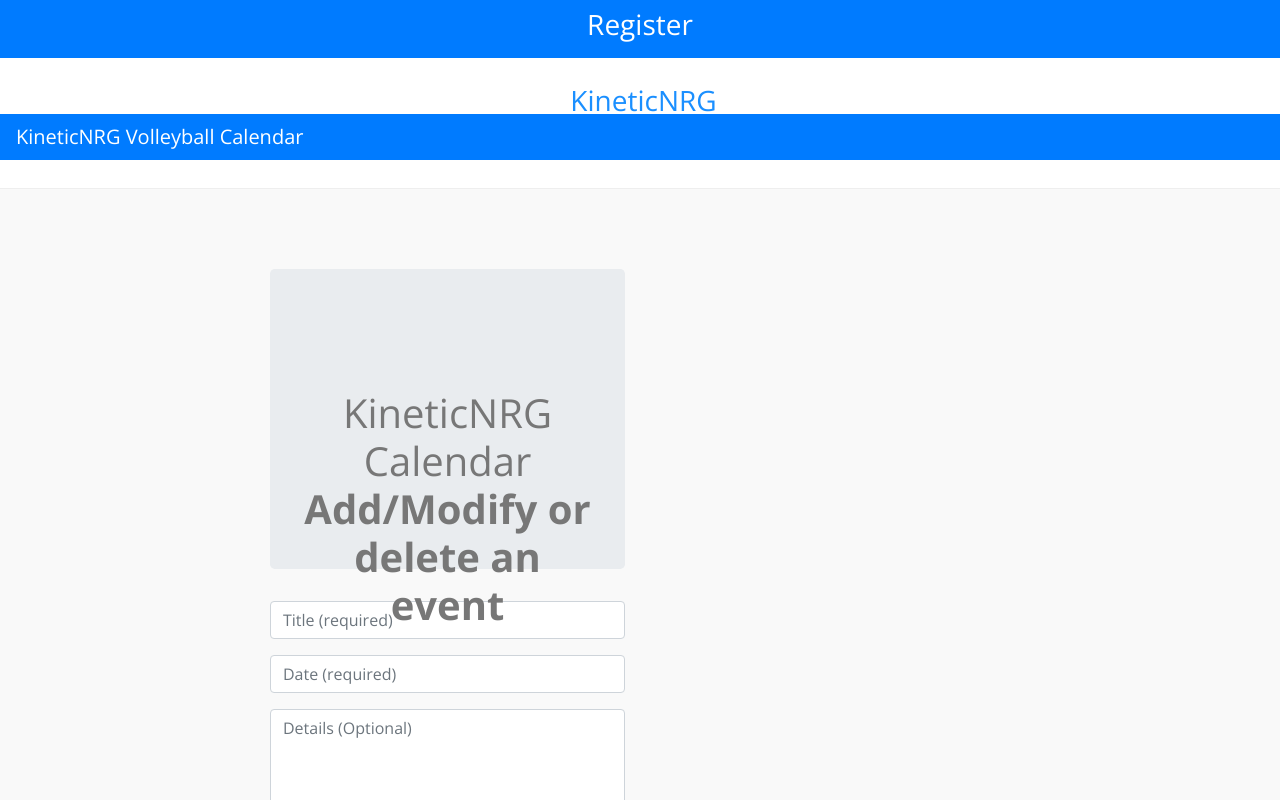
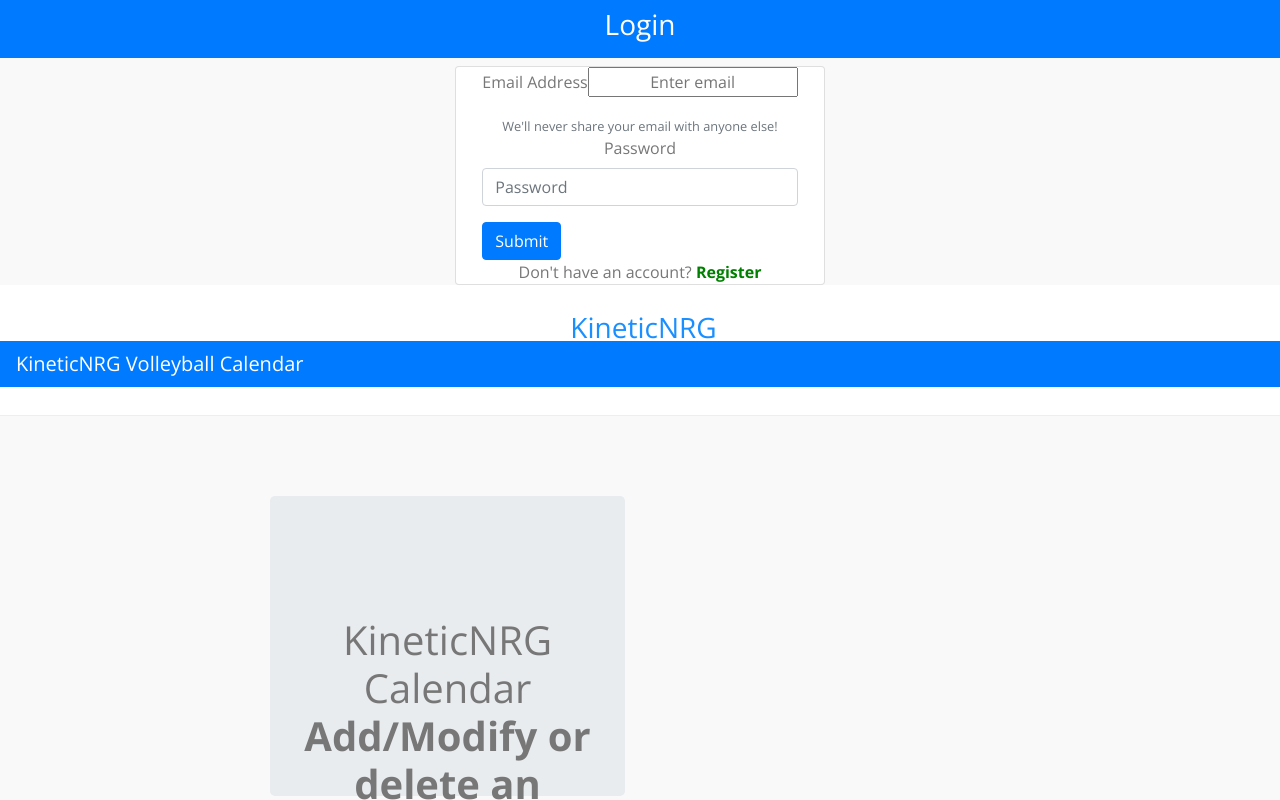
Before and after one commit to danigehr16/volleyball-app, a React (Create React App) app in the folder client/: page /login in a window 1280 px wide. Shown: the top 800 px of the page. Built offline with nearby package versions, Linux system fonts and the light colour scheme; no server answers.

Commit message:
added login pages and code

```diff
--- a/client/src/App.css
+++ b/client/src/App.css
@@ -228,3 +228,9 @@
   flex-basis: calc(100%/7);
   width: calc(100%/7);
 }
+
+.hv-center {
+  display: flex;
+  justify-content: center;
+  align-items: center;
+}
--- a/client/src/App.js
+++ b/client/src/App.js
@@ -1,10 +1,15 @@
-import React from 'react';
-// import './AlertComponent.css';
+import React, {useState} from 'react';
+import LoginHeader from "./login/LoginHeader/LoginHeader";
+import LoginForm from './login/LoginForm/LoginForm';
+import RegistrationForm from './login/RegistrationForm/index';
+import Home from './login/Home/Home';
+import AlertComponent from './login/AlertComponent/AlertComponent';
 import { BrowserRouter as Router, Route, Switch } from "react-router-dom";
 import Events from "./components/pages/Events";
-import Header from "./login/Header/Header";
+import Header from "./login/LoginHeader/LoginHeader";
 import Nav from "./components/Nav/index";
-import RegistrationForm from './login/RegistrationForm';
+
+
 
 
 
@@ -14,20 +19,28 @@
 
 
 
-class App extends React.Component {
+function App () {
+  const [title, updateTitle] = useState(null);
+    const [errorMessage, updateErrorMessage] = useState(null);
 
-  render() {
     return (
 
       <Router>
         <div className="App">
-          <Header />
+          <Header title={title} />
           <div className="container d-flex align-items-center flex-column">
             <Switch>
               <Route path="/" exact={true}>
-                <RegistrationForm />
+                <RegistrationForm showError={updateErrorMessage} updateTitle={updateTitle} />
+              </Route>
+              <Route path="/login">
+                <LoginForm showError={updateErrorMessage} updateTitle={updateTitle}/>
+              </Route>
+              <Route path="/home">
+                <Home/>
               </Route>
             </Switch>
+            <AlertComponent errorMessage={errorMessage} hideError={updateErrorMessage}/>
           </div>
         </div>
 
@@ -61,7 +74,6 @@
       </Router>
 
     );
-  }
 }
 
 export default App;
--- a/client/src/login/Header/Header.js
+++ /dev/null
@@ -1,12 +0,0 @@
-import React from "react";
-function Header(){
-    return(
-        <nav class="navbar navbar-dark bg-primary">
-            <div className="row col-12 d-flex justify-content-center text-white">
-                <span className="h3">Register</span>
-            </div>
-        </nav>
-    )
-}
-
-export default Header;
--- /dev/null
+++ b/client/src/login/Home/Home.js
@@ -0,0 +1,10 @@
+import React from 'react';
+function Home(props) {
+    return(
+        <div className="mt-2">
+            Home Page Content
+        </div>
+    )
+}
+
+export default Home;
--- a/client/src/login/LoginForm/LoginForm.css
+++ b/client/src/login/LoginForm/LoginForm.css
@@ -0,0 +1,7 @@
+.login-card {
+    min-height: 60vh;
+}
+
+.registerMessage {
+    margin-top: 10vh;
+}
--- a/client/src/login/LoginForm/LoginForm.js
+++ b/client/src/login/LoginForm/LoginForm.js
@@ -0,0 +1,109 @@
+import React, { useState } from 'react';
+import axios from 'axios';
+import './LoginForm';
+import { API_BASE_URL } from '../../constants/apiContants';
+import { withRouter } from "react-router-dom";
+
+function LoginForm(props) {
+    const [state, setState] = useState({
+        email: "",
+        password: "",
+        successMessage: null
+    })
+
+    const handleChange = (e) => {
+        const { id, value } = e.target
+        setState(prevState => ({
+            ...prevState,
+            [id]: value
+        }))
+    }
+
+    const handleSubmitClick = (e) => {
+        e.preventDefault();
+        const payload = {
+            "email": state.email,
+            "password": state.password,
+        }
+        axios.post(API_BASE_URL + 'login', payload)
+            .then(function (response) {
+                if (response.data.code === 200) {
+                    setState(prevState => ({
+                        ...prevState,
+                        'successMessage': 'Login Successful. Redirecting to home page..'
+                    }))
+                    redirectToHome();
+                    props.showError(null)
+                }
+                else if (response.data.code === 204) {
+                    props.showError("Username and password do not match");
+                }
+                else {
+                    props.showError("Username does not exists");
+                }
+            })
+            .catch(function (error) {
+                console.log(error);
+            });
+
+    }
+
+
+    const redirectToHome = () => {
+        props.updateTitle("Home")
+        props.history.push('/home');
+    }
+
+    const redirectToRegister = () => {
+        props.history.push('/register');
+        props.updateTitle('Register');
+    }
+
+    return (
+        <div className="card col-12 col-lg-4 login-card mt-2 hv-center">
+            <form>
+                <div className="form-groujp text-center">
+                    <label htmlFor="exampleInputEmail1">Email Address</label>
+                    <input type="email"
+                        className="form-group text-center"
+                        id="email"
+                        aria-describedby="emailHelp"
+                        placeholder="Enter email"
+                        value={state.email}
+                        onChange={handleChange}
+                    />
+                    <small id="emailHelp" className="form-text text-muted">We'll never share your email with anyone else!</small>
+                </div>
+                <div className="form-group text-center">
+                    <label htmlFor="exampleInputPassword1">Password</label>
+                    <input type="password"
+                        className="form-control"
+                        id="password"
+                        placeholder="Password"
+                        value={state.password}
+                        onChange={handleChange}
+                    />
+                </div>
+
+                <div className="form-check">
+                </div>
+                <button
+                    type="submit"
+                    className="btn btn-primary"
+                    onClick={handleSubmitClick}
+                >Submit</button>
+            </form>
+            <div className="alert alert-success mt-2" style={{ display: state.successMessage ? 'block' : 'none' }} role='Alert'>
+                {state.successMessage}
+            </div>
+
+            <div className="registerMessage">
+                <span>Don't have an account? </span>
+                <span className="loginText" onClick={() => redirectToRegister()}>Register</span>
+            </div>
+        </div>
+    )
+
+}
+
+export default withRouter(LoginForm);
--- /dev/null
+++ b/client/src/login/LoginHeader/LoginHeader.js
@@ -0,0 +1,18 @@
+import React from "react";
+import { withRouter } from "react-router-dom";
+function Header(props){
+    const capitalize = (s) => {
+        if (typeof s !== 'string') return ''
+        return s.charAt(0).toUpperCase() + s.slice(1)
+    }
+    const title = capitalize(props.location.pathname.substring(1,props.location.pathname.length))
+    return(
+        <nav className="navbar navbar-dark bg-primary">
+            <div className="row col-12 d-flex justify-content-center text-white">
+                <span className="h3">{props.title || title}</span>
+            </div>
+        </nav>
+    )
+}
+
+export default withRouter (Header);
```
